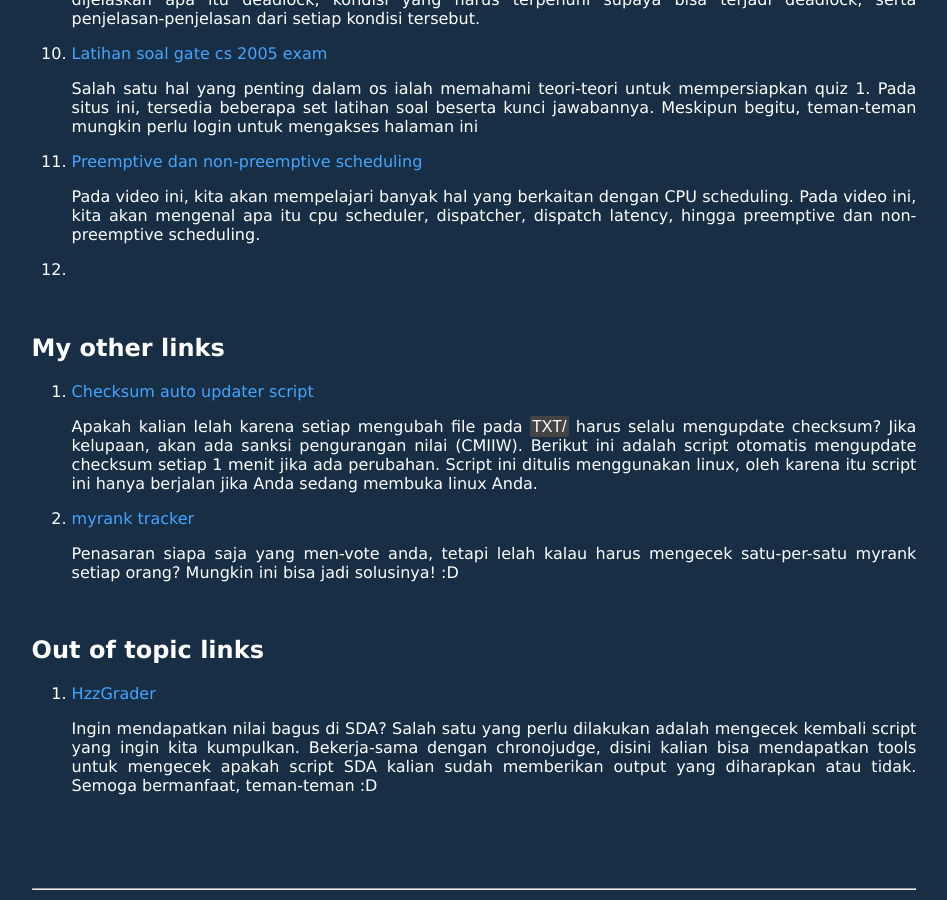
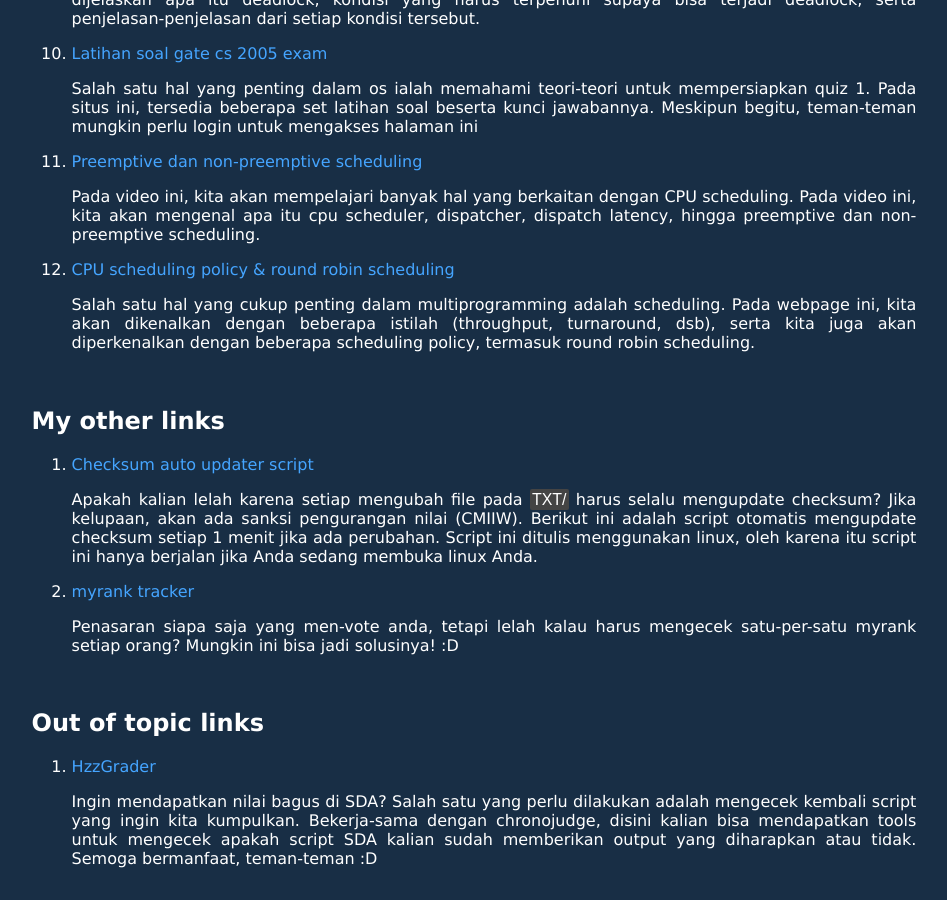
Before and after one commit to Hzz-Hzz/os212, a Jekyll site: the page built from links.md, in a window 1280 px wide and 900 px high, scrolled down 1762 px. Shown: the whole window, without its empty margins (166-1113 px from the left). Built offline with Jekyll 4.4.1, drawn with Linux system fonts in a browser that asks for light colours; our own code applies the rules of GitHub Pages for plain Markdown files.

Commit message:
Update links.md

```diff
--- a/links.md
+++ b/links.md
@@ -80,7 +80,9 @@ permalink: /LINKS/
 	Pada video ini, kita akan mempelajari banyak hal yang berkaitan dengan CPU scheduling. Pada video ini, kita akan mengenal apa itu cpu scheduler, dispatcher, dispatch latency, hingga preemptive dan non-preemptive scheduling.
 
 
-12.
+12. [CPU scheduling policy & round robin scheduling](https://www.geeksforgeeks.org/cpu-scheduling-in-operating-systems/)
+
+	Salah satu hal yang cukup penting dalam multiprogramming adalah scheduling. Pada webpage ini, kita akan dikenalkan dengan beberapa istilah (throughput, turnaround, dsb), serta kita juga akan diperkenalkan dengan beberapa scheduling policy, termasuk round robin scheduling.
 
 
 
```
